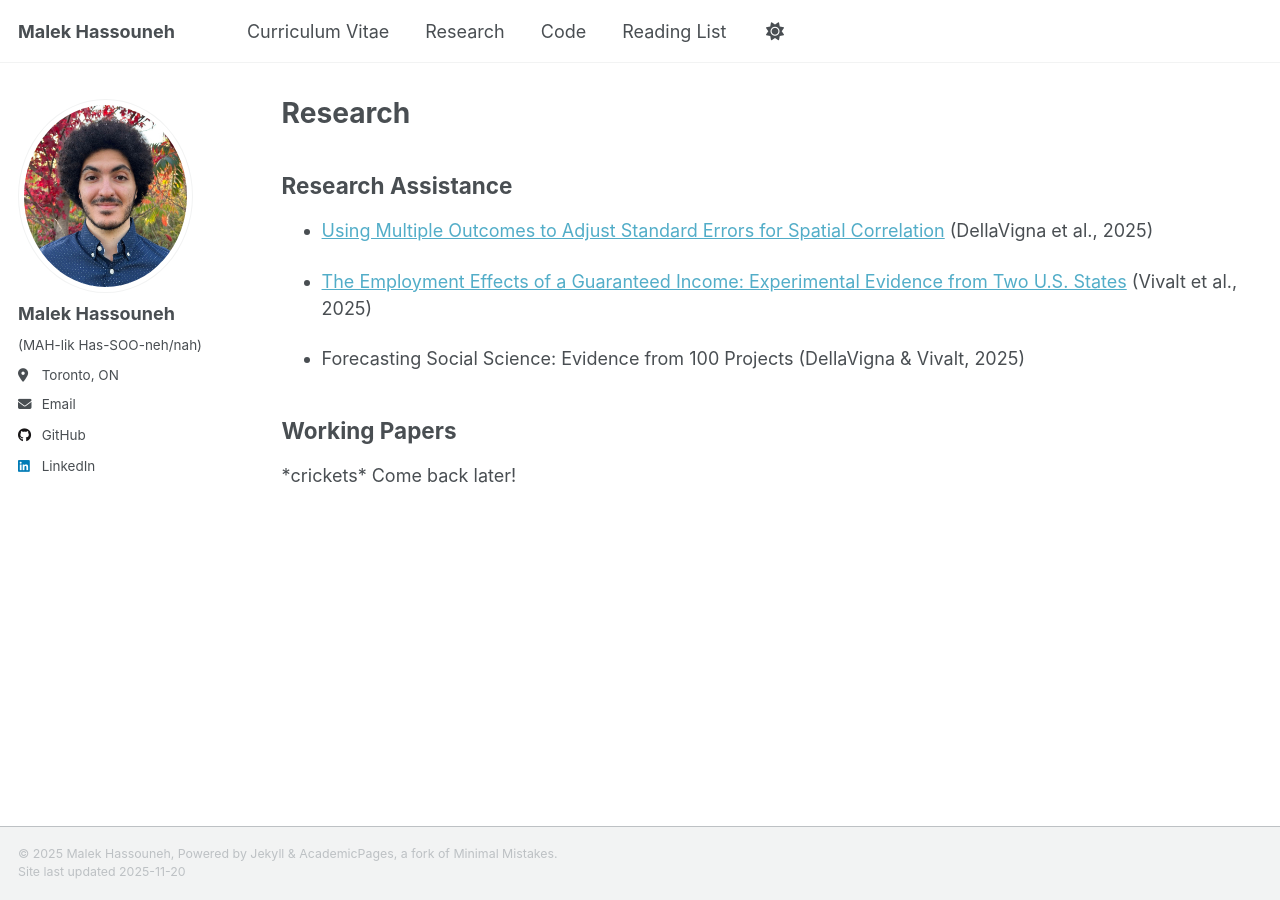
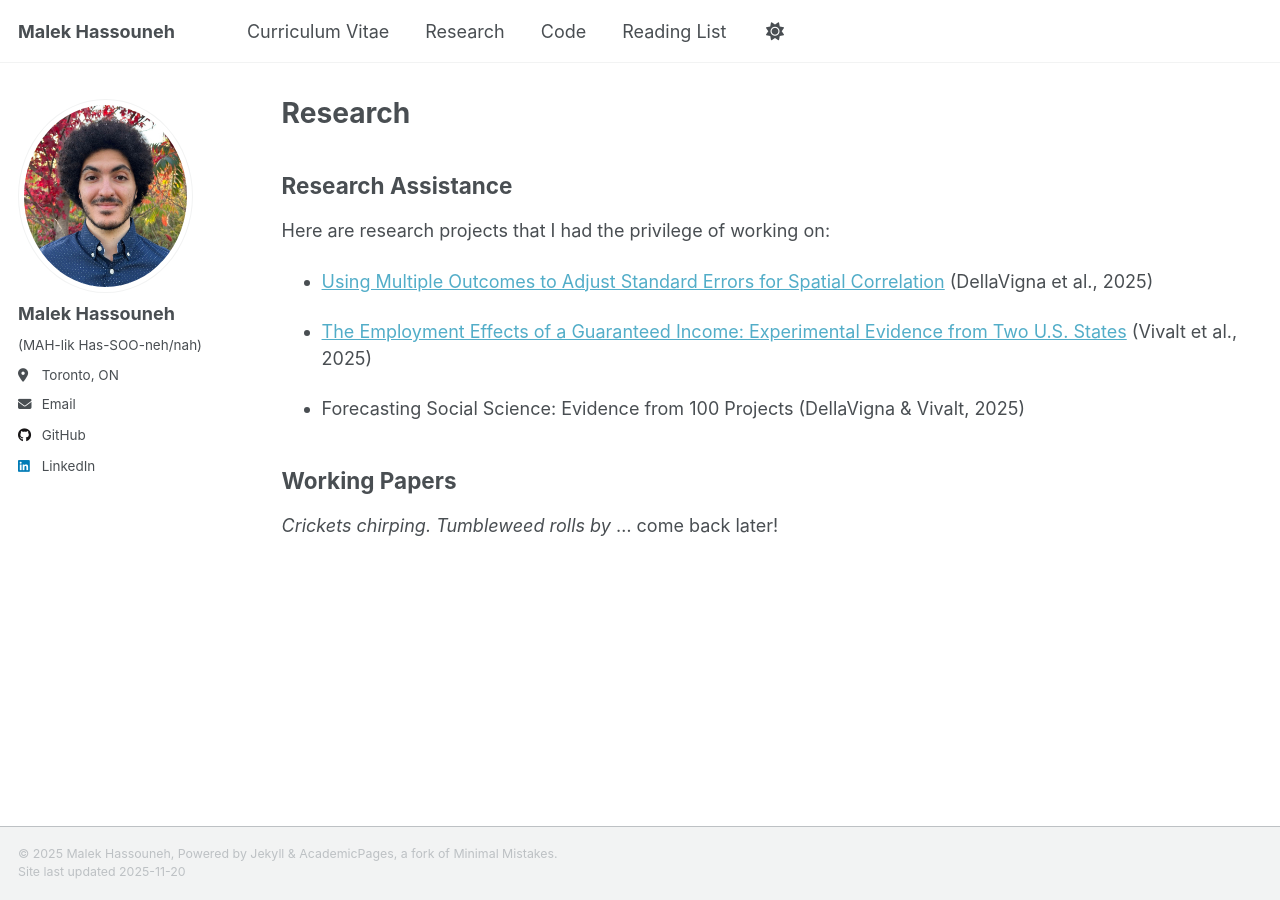
Before and after one commit to malekhassouneh/malekhassouneh.github.io, a Jekyll site: the page built from _pages/research.md, in a window 1280 px wide. Built offline with Jekyll 4.4.1, drawn with Linux system fonts in a browser that asks for light colours; a script that is not in the unit is left out.

Commit message:
Modify research page text

```diff
--- a/_pages/research.md
+++ b/_pages/research.md
@@ -10,6 +10,7 @@ author_profile: true
 
 Research Assistance
 ------
+Here are research projects that I had the privilege of working on:
 
 - <span style = "color: black">[Using Multiple Outcomes to Adjust Standard Errors for Spatial Correlation](https://www.nber.org/papers/w33716)</span>  (DellaVigna et al., 2025)
 
@@ -21,4 +22,4 @@ Research Assistance
 
 Working Papers
 ------
-\*crickets\* Come back later!
+*Crickets chirping. Tumbleweed rolls by* ... come back later!
```
